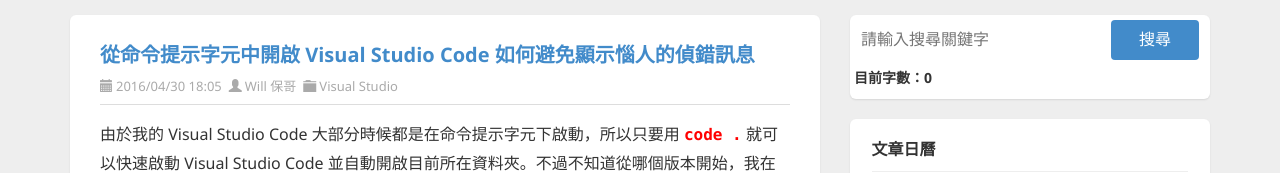
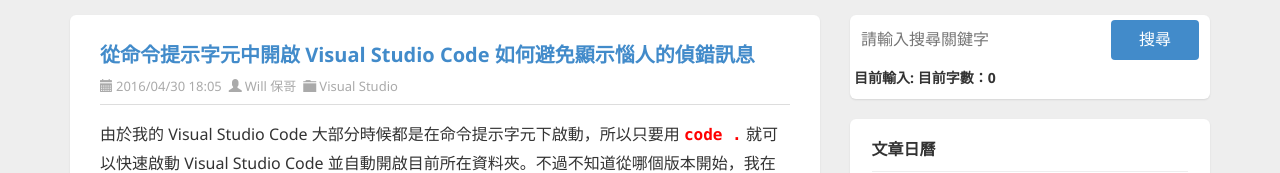
Before and after one commit to ChuangPoPO/Udemy-Angular-2018, an Angular app in the folder demo1/: page / in a window 1280 px wide. Shown: the part 239-412 px from the top of the page. Built offline with nearby package versions, Linux system fonts and the light colour scheme.

Commit message:
5-22 雙向繫結 使用 ngModel

```diff
--- a/demo1/src/app/app.component.html
+++ b/demo1/src/app/app.component.html
@@ -181,11 +181,11 @@
           <div class="widget-content">
             <div id="searchbox">
               <input
-                (keyup)="countText($event.target.value)"
-                (keyup.escape)="claerInput($event.target)"
+                [(ngModel)]="keyword"
+                (keyup.escape)="claerInput()"
                 type="text" placeholder="請輸入搜尋關鍵字" accesskey="s">
               <input type="button" value="搜尋" id="searchbutton">
-              <h5>目前字數：{{ counterText }}</h5>
+              <h5>目前輸入: {{ keyword }} 目前字數：{{ keyword.length }}</h5>
             </div>
           </div>
         </div>
--- a/demo1/src/app/app.component.ts
+++ b/demo1/src/app/app.component.ts
@@ -10,17 +10,13 @@
   url = 'http://blog.miniasp.com/';
   imgurl = '/assets/images/logo.png';
 
-  counterText = 0;
+  keyword = '';
 
   constructor() {
   }
 
-  countText(keyWord: string) {
-    this.counterText = keyWord.length;
-  }
-  claerInput(input: HTMLInputElement) {
-    input.value = '';
-    this.counterText = input.value.length;
+  claerInput() {
+    this.keyword = '';
   }
 
   changeTitle(altKey: boolean) {
--- a/demo1/src/app/app.module.ts
+++ b/demo1/src/app/app.module.ts
@@ -1,5 +1,6 @@
 import { BrowserModule } from '@angular/platform-browser';
 import { NgModule } from '@angular/core';
+import { FormsModule } from '@angular/forms';
 
 import { AppComponent } from './app.component';
 import { Page2Component } from './page2/page2.component';
@@ -10,7 +11,8 @@
     Page2Component
   ],
   imports: [
-    BrowserModule
+    BrowserModule,
+    FormsModule
   ],
   providers: [],
   bootstrap: [AppComponent]
```
